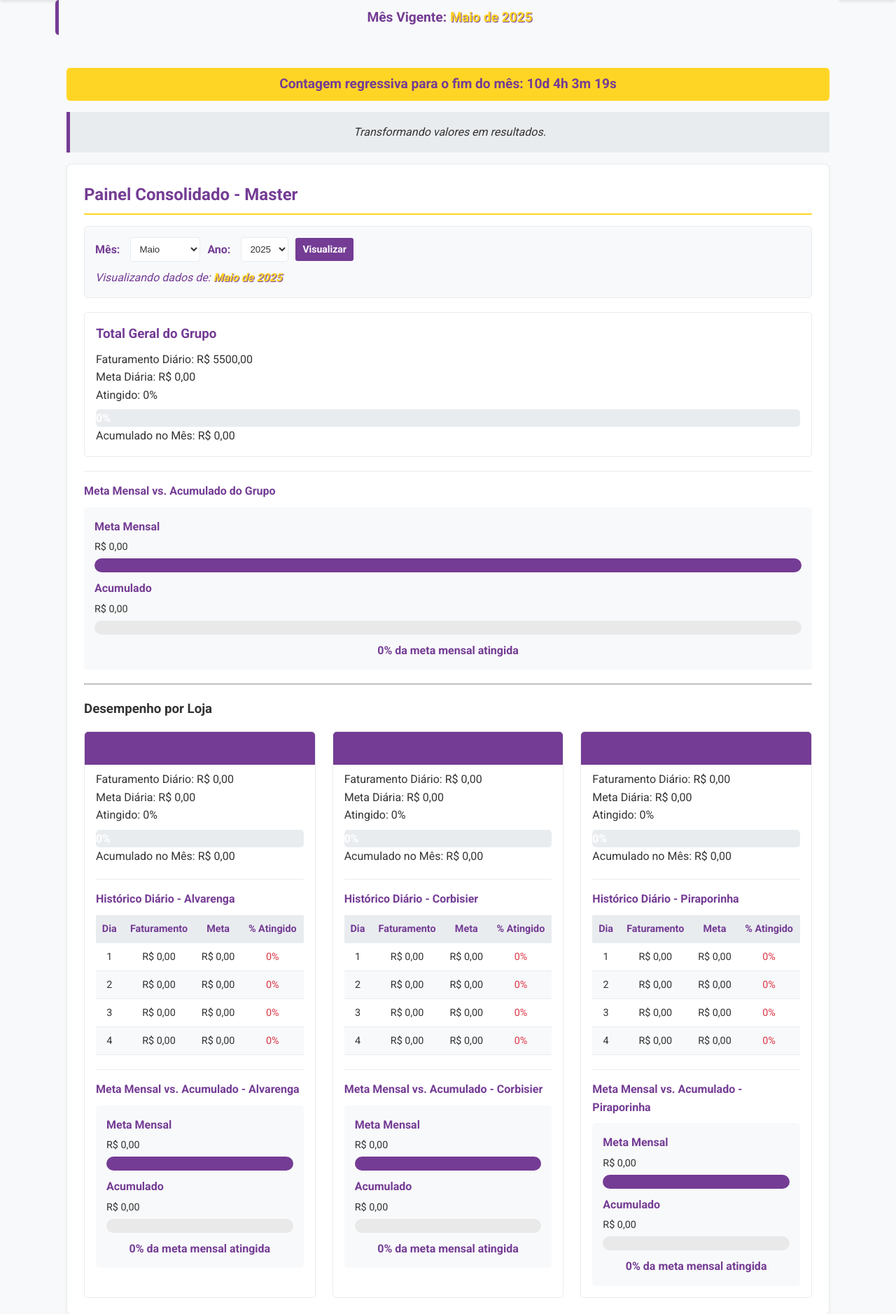
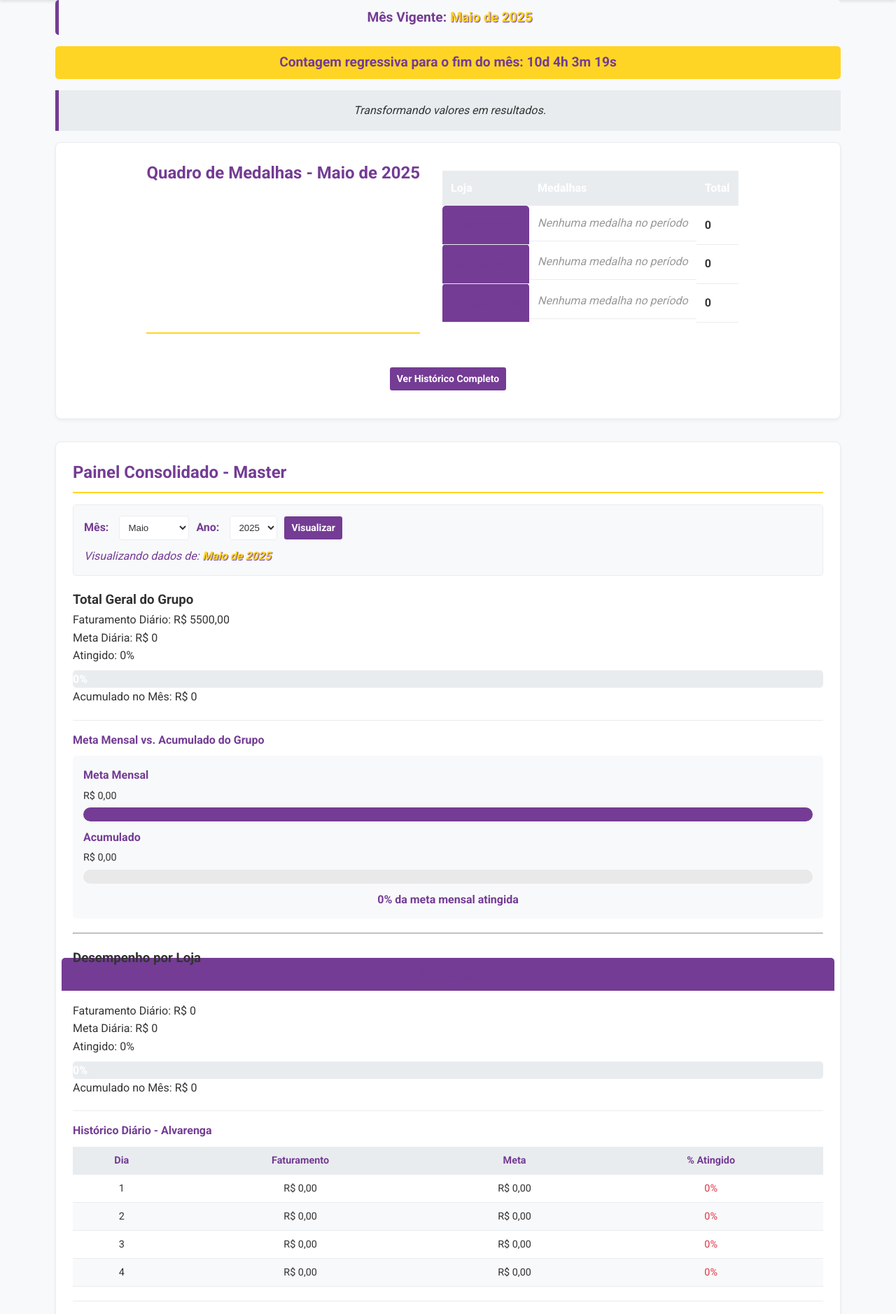
Before and after one commit to PetRamalho/ramalho-petshop-metas, a Flask app: page /dashboard/master in a window 1280 px wide. Shown: the part 134-2012 px from the top of the page at 70% size. Run offline with Flask 3, Linux system fonts and the light colour scheme; a user stored in the database is signed in.

Commit message:
Update dashboard.html

```diff
--- a/src/templates/dashboard.html
+++ b/src/templates/dashboard.html
@@ -30,6 +30,70 @@
     <div class="frase-motivacional-painel" id="frase-motivacional-painel">
         <!-- Frase será carregada por JS -->
         Carregando inspiração...
+    </div>
+
+    <!-- Quadro de Medalhas Reformulado (lojas nas linhas) -->
+    <div class="card quadro-medalhas">
+        <h3 class="card-header">Quadro de Medalhas - {{ selected_month_name }} de {{ selected_year }}</h3>
+        <div class="quadro-medalhas-content">
+            <table class="tabela-medalhas">
+                <thead>
+                    <tr>
+                        <th>Loja</th>
+                        <th>Medalhas</th>
+                        <th>Total</th>
+                    </tr>
+                </thead>
+                <tbody>
+                    {% if usuario_master %}
+                        {% for loja in lojas %}
+                        <tr>
+                            <td class="nome-loja">{{ loja.store_name }}</td>
+                            <td class="medalhas-loja">
+                                {% if loja.id in medalhas_por_loja %}
+                                    {% for medalha in medalhas_por_loja[loja.id] %}
+                                        <span class="medalha" title="Meta atingida em {{ medalha.dia }}/{{ medalha.mes }}/{{ medalha.ano }}">🏅</span>
+                                    {% endfor %}
+                                {% else %}
+                                    <span class="sem-medalhas">Nenhuma medalha no período</span>
+                                {% endif %}
+                            </td>
+                            <td class="total-medalhas">
+                                {% if loja.id in medalhas_por_loja %}
+                                    {{ medalhas_por_loja[loja.id]|length }}
+                                {% else %}
+                                    0
+                                {% endif %}
+                            </td>
+                        </tr>
+                        {% endfor %}
+                    {% elif usuario_loja %}
+                        <tr>
+                            <td class="nome-loja">{{ nome_loja }}</td>
+                            <td class="medalhas-loja">
+                                {% if medalhas %}
+                                    {% for medalha in medalhas %}
+                                        <span class="medalha" title="Meta atingida em {{ medalha.dia }}/{{ medalha.mes }}/{{ medalha.ano }}">🏅</span>
+                                    {% endfor %}
+                                {% else %}
+                                    <span class="sem-medalhas">Nenhuma medalha no período</span>
+                                {% endif %}
+                            </td>
+                            <td class="total-medalhas">
+                                {% if medalhas %}
+                                    {{ medalhas|length }}
+                                {% else %}
+                                    0
+                                {% endif %}
+                            </td>
+                        </tr>
+                    {% endif %}
+                </tbody>
+            </table>
+        </div>
+        <div class="quadro-medalhas-footer">
+            <a href="{{ url_for('main.historico_medalhas') }}" class="btn btn-secundario btn-sm">Ver Histórico Completo</a>
+        </div>
     </div>
 
     <!-- Seção Master (Visível apenas para Vinícius Ramalho) -->
@@ -75,13 +139,13 @@
         <div class="grid-metas">
             <div class="meta-consolidada">
                 <h3>Total Geral do Grupo</h3>
-                <p>Faturamento Diário: R$ <span id="master-faturamento-diario-total">0,00</span></p>
-                <p>Meta Diária: R$ <span id="master-meta-diaria-total">0,00</span></p>
-                <p>Atingido: <span id="master-percentual-total">0</span>%</p>
+                <p>Faturamento Diário: R$ <span id="master-faturamento-diario-total">{{ acumulado_grupo|default('0,00') }}</span></p>
+                <p>Meta Diária: R$ <span id="master-meta-diaria-total">{{ meta_grupo|default('0,00') }}</span></p>
+                <p>Atingido: <span id="master-percentual-total">{{ percentual_grupo|default('0') }}</span>%</p>
                 <div class="barra-progresso">
-                    <div class="progresso-atual" id="master-progresso-total" style="width: 0%;">0%</div>
+                    <div class="progresso-atual" id="master-progresso-total" style="width: {{ percentual_grupo|default('0') }}%;">{{ percentual_grupo|default('0') }}%</div>
                 </div>
-                <p>Acumulado no Mês: R$ <span id="master-acumulado-mes-total">0,00</span></p>
+                <p>Acumulado no Mês: R$ <span id="master-acumulado-mes-total">{{ acumulado_grupo|default('0,00') }}</span></p>
             </div>
         </div>
 
@@ -91,20 +155,20 @@
             <div class="grafico-container">
                 <div class="grafico-barra">
                     <div class="grafico-label">Meta Mensal</div>
-                    <div class="grafico-valor">R$ <span id="meta-mensal-grupo">580.000,00</span></div>
+                    <div class="grafico-valor">R$ <span id="meta-mensal-grupo">{{ meta_grupo|default('0,00') }}</span></div>
                     <div class="barra-meta">
                         <div class="barra-preenchimento" style="width: 100%;"></div>
                     </div>
                 </div>
                 <div class="grafico-barra">
                     <div class="grafico-label">Acumulado</div>
-                    <div class="grafico-valor">R$ <span id="acumulado-mensal-grupo">0,00</span></div>
+                    <div class="grafico-valor">R$ <span id="acumulado-mensal-grupo">{{ acumulado_grupo|default('0,00') }}</span></div>
                     <div class="barra-acumulado">
-                        <div class="barra-preenchimento" id="barra-acumulado-grupo" style="width: 0%;"></div>
+                        <div class="barra-preenchimento" id="barra-acumulado-grupo" style="width: {{ percentual_grupo|default('0') }}%;"></div>
                     </div>
                 </div>
                 <div class="grafico-percentual">
-                    <span id="percentual-meta-grupo">0</span>% da meta mensal atingida
+                    <span id="percentual-meta-grupo">{{ percentual_grupo|default('0') }}</span>% da meta mensal atingida
                 </div>
             </div>
         </div>
@@ -116,13 +180,13 @@
             {% for loja in lojas %}
             <div class="card-loja-master">
                 <h4 class="nome-loja">{{ loja.store_name }}</h4>
-                <p>Faturamento Diário: R$ <span id="master-faturamento-{{ loja.id }}">0,00</span></p>
-                <p>Meta Diária: R$ <span id="master-meta-{{ loja.id }}">0,00</span></p>
-                <p>Atingido: <span id="master-percentual-{{ loja.id }}">0</span>%</p>
+                <p>Faturamento Diário: R$ <span id="master-faturamento-{{ loja.id }}">{{ dados_lojas[loja.id].meta_mensal.acumulado|default('0,00') }}</span></p>
+                <p>Meta Diária: R$ <span id="master-meta-{{ loja.id }}">{{ dados_lojas[loja.id].meta_mensal.meta_mensal|default('0,00') }}</span></p>
+                <p>Atingido: <span id="master-percentual-{{ loja.id }}">{{ dados_lojas[loja.id].meta_mensal.percentual|default('0') }}</span>%</p>
                 <div class="barra-progresso">
-                    <div class="progresso-atual" id="master-progresso-{{ loja.id }}" style="width: 0%;">0%</div>
+                    <div class="progresso-atual" id="master-progresso-{{ loja.id }}" style="width: {{ dados_lojas[loja.id].meta_mensal.percentual|default('0') }}%;">{{ dados_lojas[loja.id].meta_mensal.percentual|default('0') }}%</div>
                 </div>
-                <p>Acumulado no Mês: R$ <span id="master-acumulado-{{ loja.id }}">0,00</span></p>
+                <p>Acumulado no Mês: R$ <span id="master-acumulado-{{ loja.id }}">{{ dados_lojas[loja.id].meta_mensal.acumulado|default('0,00') }}</span></p>
 
                 <!-- Tabela de Histórico Diário -->
                 <div class="historico-diario-container">
@@ -139,7 +203,14 @@
                             </thead>
                             <tbody id="historico-diario-{{ loja.id }}">
                                 <!-- Dados serão carregados dinamicamente -->
-                                <tr><td colspan="4">Carregando dados...</td></tr>
+                                {% for dia in dados_lojas[loja.id].historico %}
+                                <tr>
+                                    <td>{{ dia.dia }}</td>
+                                    <td>R$ {{ dia.faturamento|default('0,00') }}</td>
+                                    <td>R$ {{ dia.meta|default('0,00') }}</td>
+                                    <td class="{% if dia.percentual >= 100 %}meta-atingida{% else %}meta-nao-atingida{% endif %}">{{ dia.percentual|default('0') }}%</td>
+                                </tr>
+                                {% endfor %}
                             </tbody>
                         </table>
                     </div>
@@ -151,20 +222,20 @@
                     <div class="grafico-container">
                         <div class="grafico-barra">
                             <div class="grafico-label">Meta Mensal</div>
-                            <div class="grafico-valor">R$ <span id="meta-mensal-{{ loja.id }}">0,00</span></div>
+                            <div class="grafico-valor">R$ <span id="meta-mensal-{{ loja.id }}">{{ dados_lojas[loja.id].meta_mensal.meta_mensal|default('0,00') }}</span></div>
                             <div class="barra-meta">
                                 <div class="barra-preenchimento" style="width: 100%;"></div>
                             </div>
                         </div>
                         <div class="grafico-barra">
                             <div class="grafico-label">Acumulado</div>
-                            <div class="grafico-valor">R$ <span id="acumulado-mensal-{{ loja.id }}">0,00</span></div>
+                            <div class="grafico-valor">R$ <span id="acumulado-mensal-{{ loja.id }}">{{ dados_lojas[loja.id].meta_mensal.acumulado|default('0,00') }}</span></div>
                             <div class="barra-acumulado">
-                                <div class="barra-preenchimento" id="barra-acumulado-{{ loja.id }}" style="width: 0%;"></div>
+                                <div class="barra-preenchimento" id="barra-acumulado-{{ loja.id }}" style="width: {{ dados_lojas[loja.id].meta_mensal.percentual|default('0') }}%;"></div>
                             </div>
                         </div>
                         <div class="grafico-percentual">
-                            <span id="percentual-meta-{{ loja.id }}">0</span>% da meta mensal atingida
+                            <span id="percentual-meta-{{ loja.id }}">{{ dados_lojas[loja.id].meta_mensal.percentual|default('0') }}</span>% da meta mensal atingida
                         </div>
                     </div>
                 </div>
@@ -235,13 +306,13 @@
         <hr style="margin: 20px 0;">
         <div class="meta-info">
             <h3>Meta do Dia</h3>
-            <p>Sua meta para hoje: R$ <span id="loja-meta-diaria">0,00</span></p>
-            <p>Faturamento Registrado: R$ <span id="loja-faturamento-registrado">0,00</span></p>
-            <p>Percentual Atingido: <span id="loja-percentual-atingido">0</span>%</p>
+            <p>Sua meta para hoje: R$ <span id="loja-meta-diaria">{{ dados_hoje.meta|default('0,00') }}</span></p>
+            <p>Faturamento Registrado: R$ <span id="loja-faturamento-registrado">{{ dados_hoje.faturamento|default('0,00') }}</span></p>
+            <p>Percentual Atingido: <span id="loja-percentual-atingido">{{ dados_hoje.percentual|default('0') }}</span>%</p>
             <div class="barra-progresso">
-                <div class="progresso-atual" id="loja-progresso-diario" style="width: 0%;">0%</div>
+                <div class="progresso-atual" id="loja-progresso-diario" style="width: {{ dados_hoje.percentual|default('0') }}%;">{{ dados_hoje.percentual|default('0') }}%</div>
             </div>
-            <p>Total Acumulado no Mês: R$ <span id="loja-acumulado-mes">0,00</span></p>
+            <p>Total Acumulado no Mês: R$ <span id="loja-acumulado-mes">{{ dados_meta.acumulado|default('0,00') }}</span></p>
         </div>
 
         <!-- Gráficos detalhados para a loja (iguais aos do administrador) -->
@@ -254,20 +325,20 @@
             <div class="grafico-container">
                 <div class="grafico-barra">
                     <div class="grafico-label">Meta Mensal</div>
-                    <div class="grafico-valor">R$ <span id="loja-meta-mensal">0,00</span></div>
+                    <div class="grafico-valor">R$ <span id="loja-meta-mensal">{{ dados_meta.meta_mensal|default('0,00') }}</span></div>
                     <div class="barra-meta">
                         <div class="barra-preenchimento" style="width: 100%;"></div>
                     </div>
                 </div>
                 <div class="grafico-barra">
                     <div class="grafico-label">Acumulado</div>
-                    <div class="grafico-valor">R$ <span id="loja-acumulado-mensal">0,00</span></div>
+                    <div class="grafico-valor">R$ <span id="loja-acumulado-mensal">{{ dados_meta.acumulado|default('0,00') }}</span></div>
                     <div class="barra-acumulado">
-                        <div class="barra-preenchimento" id="loja-barra-acumulado" style="width: 0%;"></div>
+                        <div class="barra-preenchimento" id="loja-barra-acumulado" style="width: {{ dados_meta.percentual|default('0') }}%;"></div>
                     </div>
                 </div>
                 <div class="grafico-percentual">
-                    <span id="loja-percentual-meta">0</span>% da meta mensal atingida
+                    <span id="loja-percentual-meta">{{ dados_meta.percentual|default('0') }}</span>% da meta mensal atingida
                 </div>
             </div>
         </div>
@@ -286,8 +357,14 @@
                         </tr>
                     </thead>
                     <tbody id="loja-historico-diario">
-                        <!-- Dados serão carregados dinamicamente -->
-                        <tr><td colspan="4">Carregando dados...</td></tr>
+                        {% for dia in historico %}
+                        <tr>
+                            <td>{{ dia.dia }}</td>
+                            <td>R$ {{ dia.faturamento|default('0,00') }}</td>
+                            <td>R$ {{ dia.meta|default('0,00') }}</td>
+                            <td class="{% if dia.percentual >= 100 %}meta-atingida{% else %}meta-nao-atingida{% endif %}">{{ dia.percentual|default('0') }}%</td>
+                        </tr>
+                        {% endfor %}
                     </tbody>
                 </table>
             </div>
@@ -295,59 +372,69 @@
     </div>
     {% endif %}
 
-    <!-- Quadro de Medalhas (Público) -->
-    <div class="card quadro-medalhas-container">
-        <h2 class="card-header">Quadro de Medalhas do Mês</h2>
-        <div class="quadro-medalhas" id="quadro-medalhas-geral">
-            <!-- Medalhas serão carregadas aqui (ex: Alvarenga: 🏆🏆, Corbisier: 🏆) -->
-            <p>Carregando medalhas...</p>
-        </div>
-        <div class="historico-medalhas-link">
-            <a href="{{ url_for('main.historico_medalhas') }}" class="btn btn-secundario">Ver Histórico de Medalhas</a>
-        </div>
+    <!-- Link para o Quadro de Medalhas -->
+    <div class="acoes-dashboard">
+        <a href="{{ url_for('main.historico_medalhas') }}" class="btn btn-secundario">Ver Quadro de Medalhas</a>
+        {% if usuario_master %}
+        <a href="{{ url_for('main.admin') }}" class="btn btn-principal">Painel Administrativo</a>
+        {% endif %}
     </div>
-
-    <!-- Destaques do Dia -->
-    <div id="destaques-do-dia">
-        <!-- Mensagens de destaque aparecerão aqui -->
-    </div>
-
-    <!-- Alerta de Bônus -->
-    <div id="alerta-bonus-equipe" class="alerta alerta-bonus" style="display: none;">
-        🎉 Bônus de R$ 500 liberado para toda a equipe! 🎉
-    </div>
-
 </div>
 
 <style>
-.dashboard-container {
+/* Estilos para o quadro de medalhas reformulado */
+.quadro-medalhas {
+    margin-bottom: 2rem;
+}
+.quadro-medalhas-content {
     padding: 1rem;
+    overflow-x: auto;
 }
-.grid-metas, .grid-lojas-master {
-    display: grid;
-    grid-template-columns: repeat(auto-fit, minmax(280px, 1fr));
-    gap: 1.5rem;
-    margin-top: 1rem;
+.tabela-medalhas {
+    width: 100%;
+    border-collapse: collapse;
+    margin-bottom: 1rem;
 }
-.meta-consolidada, .card-loja-master, .painel-loja .meta-info {
+.tabela-medalhas th,
+.tabela-medalhas td {
+    padding: 0.75rem;
+    text-align: left;
+    border-bottom: 1px solid var(--cor-fundo-escuro);
+}
+.tabela-medalhas th {
+    background-color: var(--cor-fundo-escuro);
+    color: var(--cor-texto-claro);
+}
+.nome-loja {
+    font-weight: bold;
+    color: var(--cor-roxo-principal);
+}
+.medalhas-loja {
+    display: flex;
+    flex-wrap: wrap;
+    gap: 5px;
+}
+.medalha {
+    font-size: 0.75em; /* Reduzido pela metade */
+    cursor: help;
+}
+.total-medalhas {
+    font-weight: bold;
+    text-align: center;
+}
+.sem-medalhas {
+    color: #999;
+    font-style: italic;
+}
+.quadro-medalhas-footer {
     padding: 1rem;
-    border: 1px solid var(--cor-fundo-escuro);
-    border-radius: 5px;
-    background-color: #fff;
+    text-align: center;
 }
-.painel-loja .meta-info h3, .meta-consolidada h3, .card-loja-master h4 {
-    color: var(--cor-roxo-principal);
-    margin-bottom: 0.5rem;
-}
-.quadro-medalhas-container {
+.acoes-dashboard {
+    display: flex;
+    justify-content: center;
+    gap: 1rem;
     margin-top: 2rem;
-}
-.historico-medalhas-link {
-    text-align: center;
-    margin-top: 1rem;
-}
-#destaques-do-dia .alerta {
-    margin-top: 1rem;
 }
 </style>
 
```
